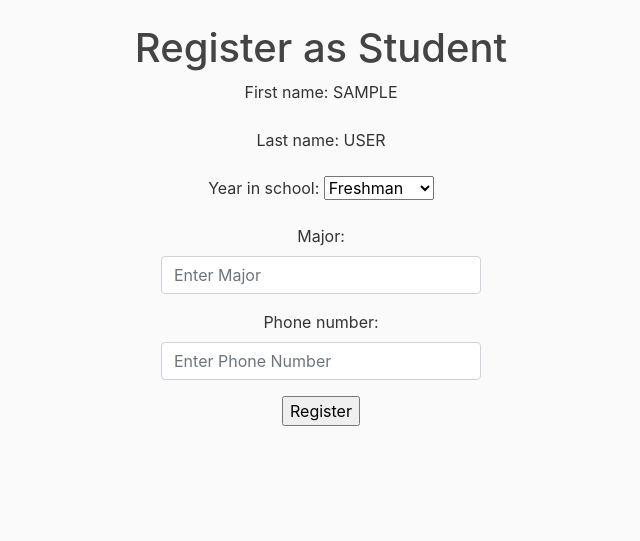
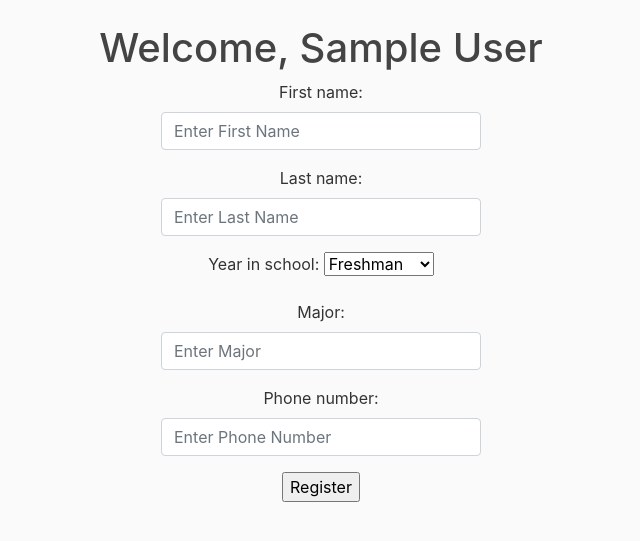
Before and after one commit to jtkim03/Find-a-QT, a Django app: template find_a_qt/templates/users/studentregister.html in a window 1280 px wide. Shown: the part 56-597 px from the top of the page, without its empty margins (319-959 px from the left). Run offline with Django 3.2, Linux system fonts and the light colour scheme; the template is opened without the code that fills it: values that come from a table or form of the project are taken from there, others are empty; the visitor is signed in with stand-in values (Sample User, id 1); some libraries are stand-ins or nearby versions.

Commit message:
Student Google Login

```diff
--- a/find_a_qt/forms.py
+++ b/find_a_qt/forms.py
@@ -7,7 +7,10 @@ from .models import Student, Tutor
 from phonenumber_field.modelfields import PhoneNumberField
 
 
+
 class StudentRegistration(ModelForm):
+
+  # user =
 
     class Meta:
         model = Student
@@ -41,6 +44,7 @@ class StudentRegistration(ModelForm):
                    'aria-describedby' : 'add-btn'}
         )
     }
+
 
 
 class TutorRegistrationForm(ModelForm):
--- a/find_a_qt/models.py
+++ b/find_a_qt/models.py
@@ -1,6 +1,8 @@
 from django.db import models
 # Create your models here.
 from phonenumber_field.modelfields import PhoneNumberField
+from django.contrib.auth.models import User
+from allauth.socialaccount.models import SocialAccount
 
 class Student(models.Model):
     FRESHMAN = 'FR'
@@ -28,7 +30,7 @@ class Student(models.Model):
 
 
     def __str__(self):
-        return self.first_name + ' ' + self.last_name
+        return self.last_name
 
 class Tutor(models.Model):
     FRESHMAN = 'FR'
@@ -59,4 +61,4 @@ class Tutor(models.Model):
     number_tutored = 0 #This should be incremented everytime the tutor has tutored a new student
 
     def __str__(self):
-        return self.first_name + ' ' + self.last_name
+        return self.last_name
--- a/find_a_qt/templates/users/studentregister.html
+++ b/find_a_qt/templates/users/studentregister.html
@@ -37,11 +37,13 @@
 </header>
 
 <center>
-<h1>Register as Student</h1>
+<h1>Welcome, {{ user.first_name }} {{user.last_name}}</h1>
 <form method="POST" action="">{% csrf_token %}
   <div style="width:25%">
-    <p>{{ form.first_name.label_tag }}  {{ user.first_name.upper }}</p>
-    <p>{{ form.last_name.label_tag }}  {{ user.last_name.upper }}</p>
+
+    <p>{{ form.first_name.label_tag }}  {{form.first_name}} </p>
+
+    <p>{{ form.last_name.label_tag }}  {{form.last_name}}</p>
 
     <p>{{ form.year_in_school.label_tag }}  {{ form.year_in_school }}</p>
 
--- a/find_a_qt/views.py
+++ b/find_a_qt/views.py
@@ -4,6 +4,7 @@ from django.contrib.auth.forms import UserCreationForm
 from .forms import StudentRegistration, TutorRegistrationForm
 from django import forms
 from .models import Student
+from allauth.socialaccount.models import SocialAccount
 
 # Create your views here.
 def about_view(request):
@@ -16,6 +17,7 @@ def home(request):
 def student_register(request):
     context = {}
     form = StudentRegistration(request.POST or None, request.FILES or None)
+
 
     if form.is_valid():
         form.save()
```
Also changed, not shown: mysite/urls.py (line endings or trailing spaces).
